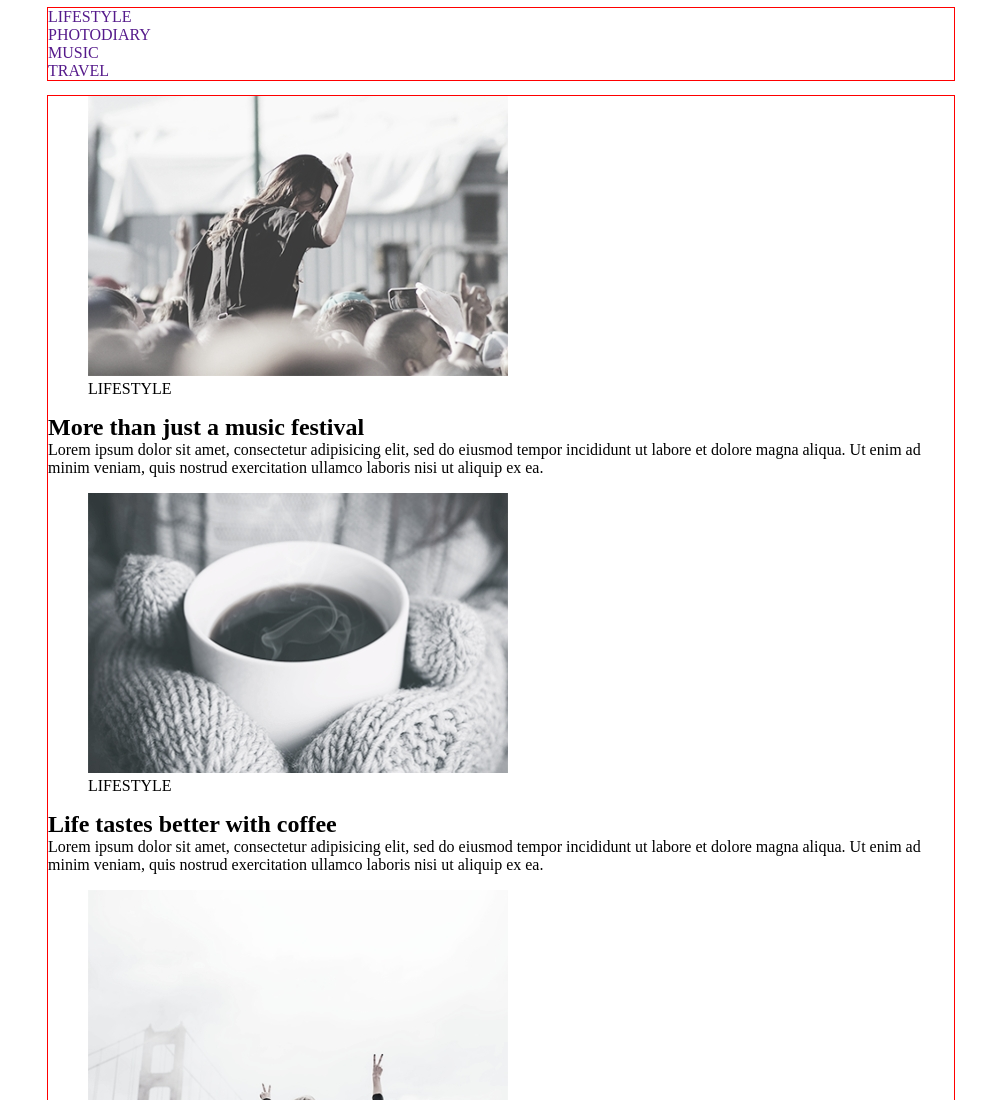
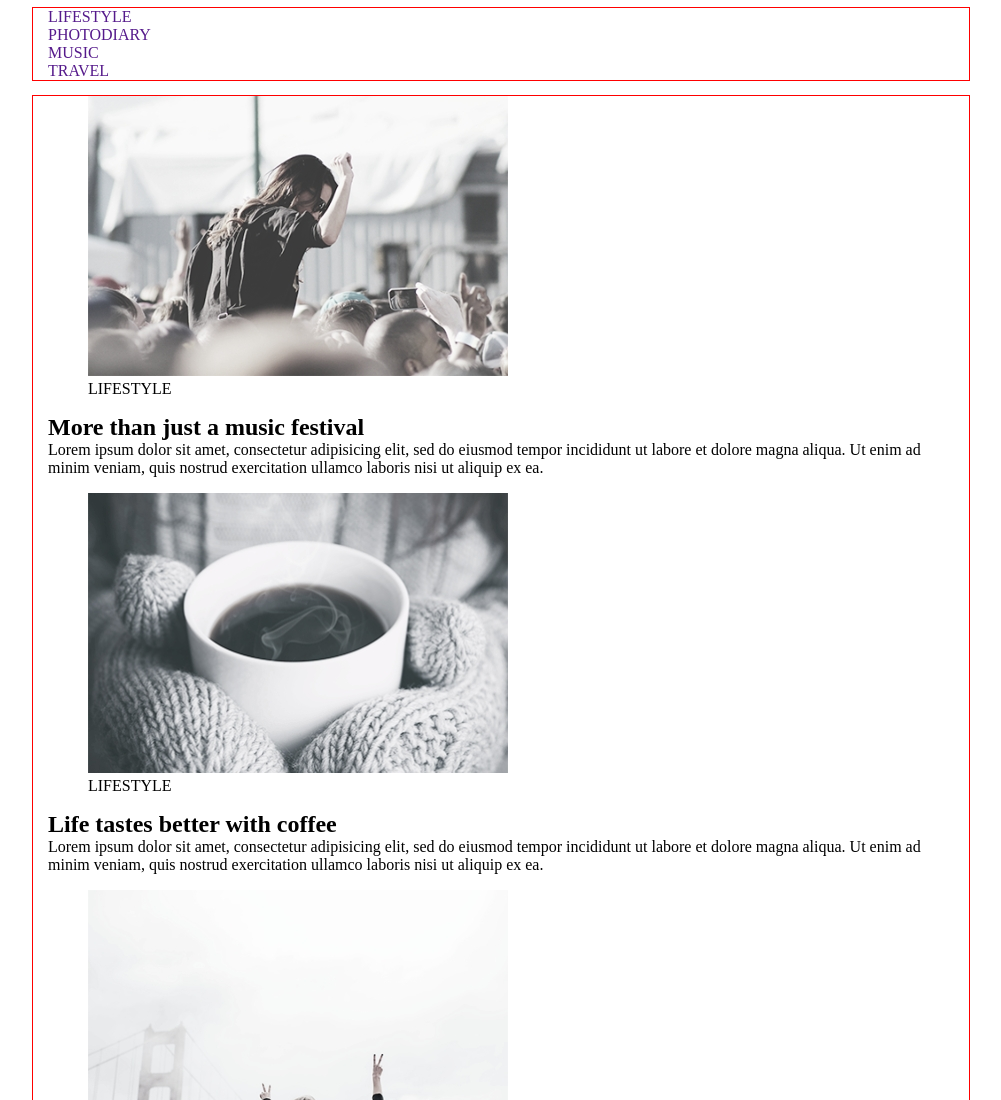
Before and after one commit to YevheniiZinych/FE_1y_37, a plain HTML site: page index.html in a window 1280 px wide. Shown: the top 1100 px of the page, without its empty margins (139-1140 px from the left). Drawn offline with Linux system fonts and the light colour scheme.

Commit message:
add container

```diff
--- a/css/style.css
+++ b/css/style.css
@@ -1,6 +1,6 @@
 .container {
-  width: 906px;
+  width: 936px;
   margin: 0 auto;
-  padding: 0 15;
+  padding: 0 15px;
   outline: 1px solid red;
 }
```
